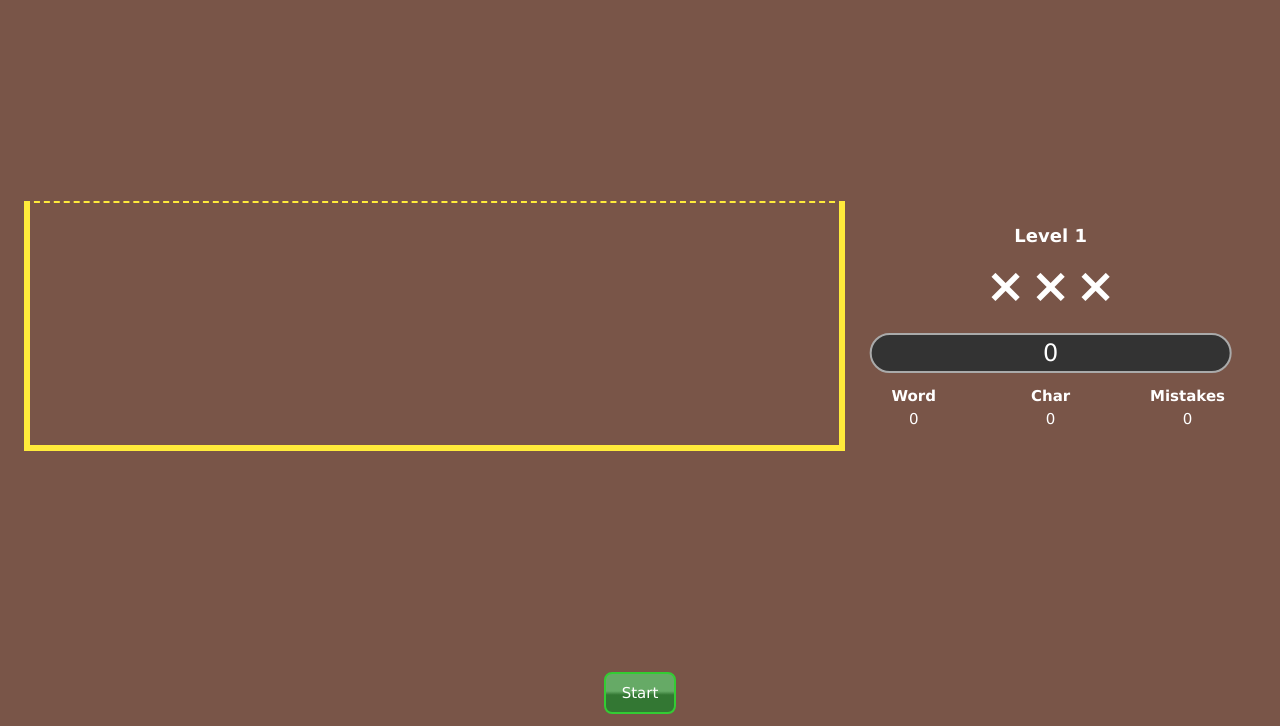
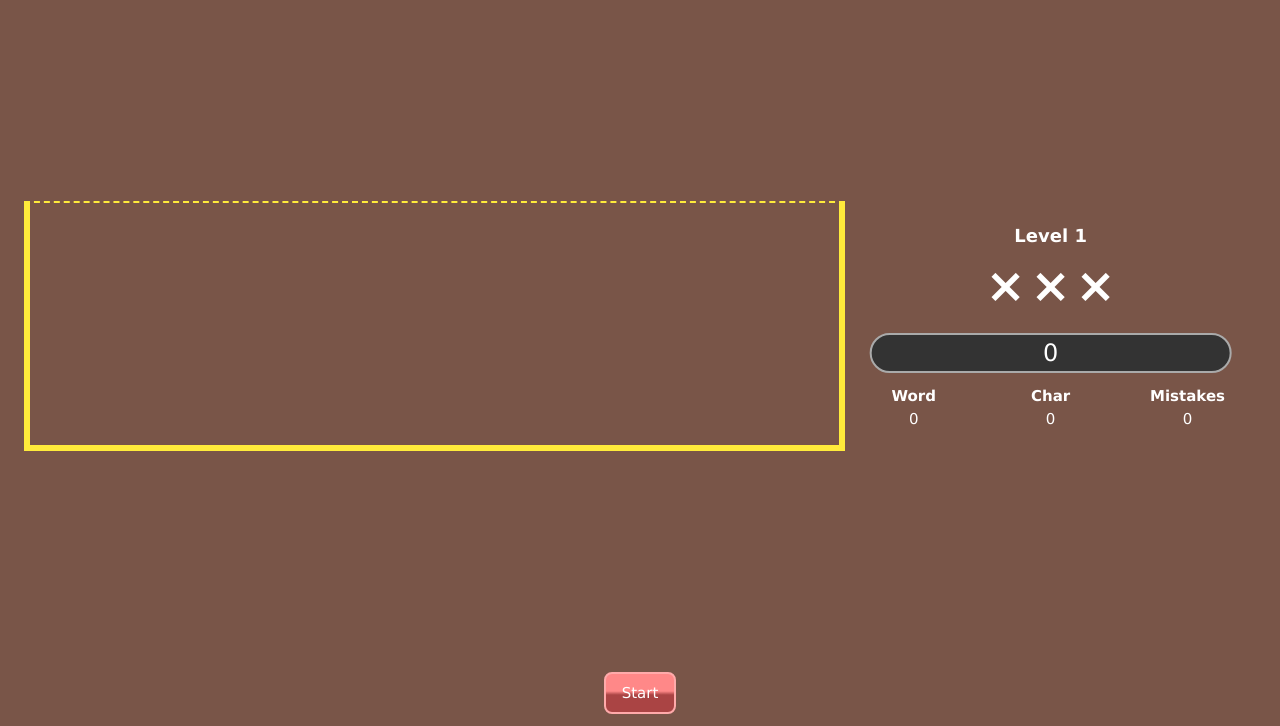
Before and after one commit to RaminGolzar/typing-game, a plain HTML site: page public_html/index.html in a window 1280 px wide. Shown: the part 74-800 px from the top of the page. Drawn offline with nearby package versions, Linux system fonts and the light colour scheme.

Commit message:
Change button & timer-bar style

```diff
--- a/public_html/css/side-style.css
+++ b/public_html/css/side-style.css
@@ -43,12 +43,12 @@ h1 span:first-child {
 #timer-bar {
 	height: 40px;
 	width: 0;
-	background: linear-gradient(to bottom , #24d 10% , #aaf 25%  , #0af 35% , #ccf 60% , #47f 80%);
+	background: linear-gradient(to bottom , #fa0 45% , #c80 55%);
 }
 
 .ss-button {
-	border: 2px solid #3c3;
-	background: linear-gradient(to bottom , #6a6 45% , #373 55%);
+	border: 2px solid #faa;
+	background: linear-gradient(to bottom , #f88 45% , #a44 55%);
 }
 
 .ss-current-char {
```
